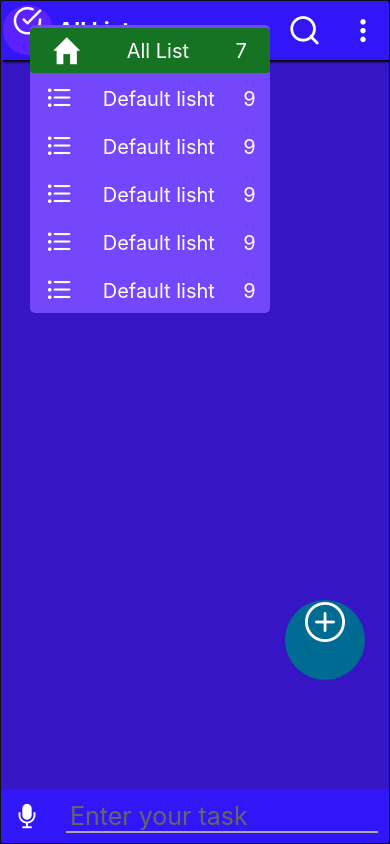
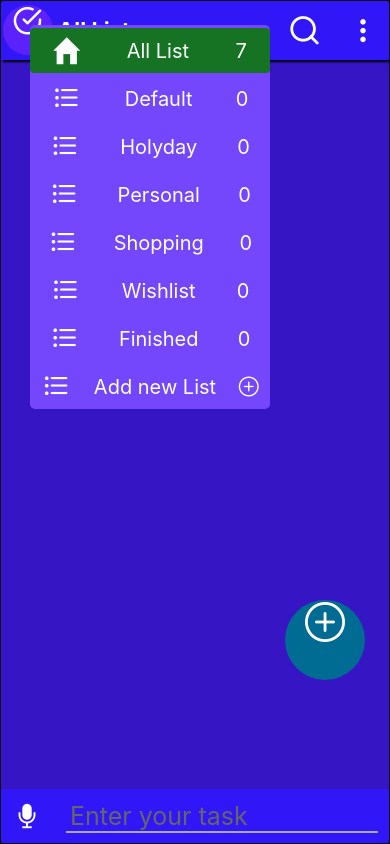
Before and after one commit to Zobayer101/ToDoApp, a React Native app: screen /Home in a window 390 px wide. Both pictures are taken after a click on the element "All List". Built offline with nearby package versions, Linux system fonts and the light colour scheme.

Commit message:
list data add

```diff
--- a/App.tsx
+++ b/App.tsx
@@ -12,10 +12,59 @@ import Settings from './components/Settings';
 import TaskList from './components/Task';
 import Batch from './components/BatchMode';
 import AsyncStorage from '@react-native-async-storage/async-storage';
-export const Dalivary = createContext({});
+//inter fase
+interface DalivaryContexType {
+  data: {
+    id: number;
+    title: string;
+    listName: string;
+    YDate: string;
+    TDate: string;
+    chack: boolean;
+  }[];
+  list: {id: number; title: string; lengths: number}[];
+  setData: React.Dispatch<
+    React.SetStateAction<
+      {
+        id: number;
+        title: string;
+        listName: string;
+        YDate: string;
+        TDate: string;
+        chack: boolean;
+      }[]
+    >
+  >;
+  setList: React.Dispatch<
+    React.SetStateAction<{id: number; title: string; lengths: number}[]>
+  >;
+}
+
+export const Dalivary = createContext<DalivaryContexType >({
+  data: [],
+  list: [],
+  setData: function (): void {
+    throw new Error('Function not implemented.');
+  },
+  setList: function (): void {
+    throw new Error('Function not implemented.');
+  },
+});
 const stack = createNativeStackNavigator();
 const App = () => {
-  const [data, setData] = useState([]);
+  const [data, setData] = useState<
+    {
+      id: number;
+      title: string;
+      listName: string;
+      YDate: string;
+      TDate: string;
+      chack: boolean;
+    }[]
+  >([]);
+  const [list, setList] = useState<
+    {id: number; title: string; lengths: number}[]
+  >([]);
 
   useEffect(() => {
     (async () => {
@@ -25,11 +74,51 @@ const App = () => {
 
         setData(objDatas);
       }
+      let ListData = await AsyncStorage.getItem('List');
+      if (ListData) {
+        let ObjList = JSON.parse(ListData);
+        setList(ObjList);
+      } else {
+        let ArrObj = [
+          {
+            id: 1,
+            title: 'Default',
+            lengths: 0,
+          },
+          {
+            id: 2,
+            title: 'Holyday',
+            lengths: 0,
+          },
+          {
+            id: 3,
+            title: 'Personal',
+            lengths: 0,
+          },
+          {
+            id: 4,
+            title: 'Shopping',
+            lengths: 0,
+          },
+          {
+            id: 5,
+            title: 'Wishlist',
+            lengths: 0,
+          },
+          {
+            id: 6,
+            title: 'Finished',
+            lengths: 0,
+          },
+        ];
+        setList(ArrObj);
+        await AsyncStorage.setItem('List', JSON.stringify(ArrObj));
+      }
     })();
   }, []);
 
   return (
-    <Dalivary.Provider value={{data, setData}}>
+    <Dalivary.Provider value={{data, setData, list, setList}}>
       <NavigationContainer>
         <stack.Navigator initialRouteName="Home">
           <stack.Screen
--- a/components/Home.tsx
+++ b/components/Home.tsx
@@ -20,7 +20,7 @@ import Mic from 'react-native-vector-icons/Ionicons';
 import Homex from 'react-native-vector-icons/Fontisto';
 import Delete from 'react-native-vector-icons/MaterialCommunityIcons';
 import Check from 'react-native-vector-icons/AntDesign';
-//import CheckBox from '@react-native-community/checkbox';
+import CheckBox from '@react-native-community/checkbox';
 import {Dalivary} from '../App';
 import AsyncStorage from '@react-native-async-storage/async-storage';
 
@@ -60,9 +60,9 @@ const Home = () => {
   const SettingNavigate = useNavigation<settingScreenNavigte>();
   const BatchNavigate = useNavigation<batchScreenNavigate>();
   const taskNavigate = useNavigation<taskScreenNavigate>();
-  const {data, setData} = useContext(Dalivary);
+  const {data, setData, list, setList} = useContext(Dalivary);
+
   const SelectAndRemove = (id: any) => {
-    //Alert.alert(JSON.stringify(id));
     const UpdateData = data.filter((item: {id: any}) => item.id !== id);
     setData(UpdateData);
     console.log(UpdateData);
@@ -154,34 +154,23 @@ const Home = () => {
                   <Text style={style.Texts}>All List</Text>
                   <Text style={style.Texts}>7</Text>
                 </TouchableOpacity>
+                {/* ------------------------------Dinamick List------------------------------------ */}
+                {list[0] &&
+                  list.map(
+                    (value: any, index: React.Key | null | undefined) => (
+                      <TouchableOpacity style={style.HomeList} key={index}>
+                        <Down name="bars" size={30} color={'#fff'} />
+                        <Text style={style.Texts}>{value.title}</Text>
+                        <Text style={style.Texts}>{value.lengths}</Text>
+                      </TouchableOpacity>
+                    ),
+                  )}
 
+                {/* ----------------------Dainamick List-------------------------------- */}
                 <TouchableOpacity style={style.HomeList}>
                   <Down name="bars" size={30} color={'#fff'} />
-                  <Text style={style.Texts}>Default lisht</Text>
-                  <Text style={style.Texts}>9</Text>
-                </TouchableOpacity>
-                <TouchableOpacity style={style.HomeList}>
-                  <Down name="bars" size={30} color={'#fff'} />
-                  <Text style={style.Texts}>Default lisht</Text>
-                  <Text style={style.Texts}>9</Text>
-                </TouchableOpacity>
-
-                <TouchableOpacity style={style.HomeList}>
-                  <Down name="bars" size={30} color={'#fff'} />
-                  <Text style={style.Texts}>Default lisht</Text>
-                  <Text style={style.Texts}>9</Text>
-                </TouchableOpacity>
-
-                <TouchableOpacity style={style.HomeList}>
-                  <Down name="bars" size={30} color={'#fff'} />
-                  <Text style={style.Texts}>Default lisht</Text>
-                  <Text style={style.Texts}>9</Text>
-                </TouchableOpacity>
-
-                <TouchableOpacity style={style.HomeList}>
-                  <Down name="bars" size={30} color={'#fff'} />
-                  <Text style={style.Texts}>Default lisht</Text>
-                  <Text style={style.Texts}>9</Text>
+                  <Text style={style.Texts}>Add new List</Text>
+                  <Down name="pluscircleo" color={'#fff'} size={20} />
                 </TouchableOpacity>
               </View>
             </TouchableWithoutFeedback>
@@ -230,18 +219,18 @@ const Home = () => {
               <View key={index}>
                 <Text style={style.headerTx}>Later</Text>
                 <View style={style.todoCon}>
-                  <TouchableOpacity
+                  {/* <TouchableOpacity
                     onPress={() => SelectAndRemove(value.id)}
                     style={style.Icon}>
                     <Delete name="delete" size={35} color={'#fff'} />
-                  </TouchableOpacity>
+                  </TouchableOpacity> */}
                   <TouchableOpacity style={style.Chekbox}>
                     <View style={style.MainTitlecheckbox}>
-                      {/* <CheckBox
+                      <CheckBox
                         value={value.chack}
                         onChange={() => SelectAndRemove(value.id)}
                         tintColors={{true: 'green', false: '#fff'}}
-                        /> */}
+                      />
                       <Text style={style.textTitle}>{value.title}</Text>
                     </View>
                     <View>
@@ -459,18 +448,19 @@ const style = StyleSheet.create({
     width: '100%',
     marginTop: 10,
     height: 70,
-    //alignItems: 'center',
+    alignItems: 'center',
+    justifyContent: 'center',
     flexDirection: 'row',
   },
   Chekbox: {
-    width: 290,
+    width: 340,
     height: 70,
-    borderTopRightRadius: 10,
-    borderBottomRightRadius: 10,
+    borderRadius: 10,
     backgroundColor: '#3c19ff',
     elevation: 8,
     padding: 5,
-    // flexDirection: 'row',
+
+    //flexDirection: 'row',
   },
   MainTitlecheckbox: {
     width: '100%',
```
Also changed, not shown: 10 other files (tests, documents, lock files or other folders).
